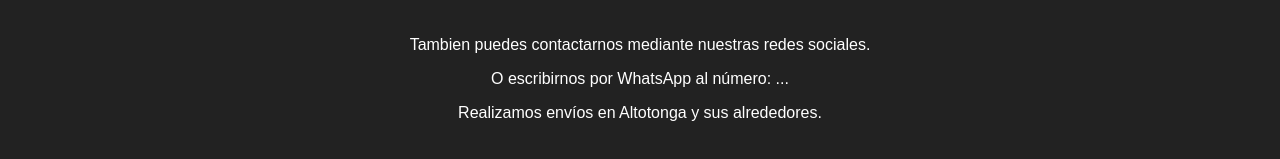
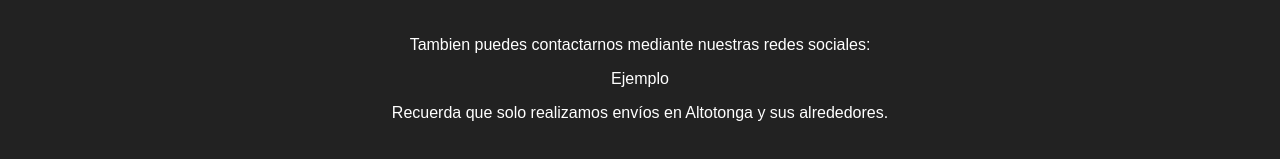
Before and after one commit to Rey7-7/Catalogo_LeonRey, a React (Vite) app: page / in a window 1280 px wide. Shown: the part 770-929 px from the top of the page. Built offline with nearby package versions, Linux system fonts and the light colour scheme; no server answers.

Commit message:
Cambios en footer

```diff
--- a/src/pages/CatalogPage.jsx
+++ b/src/pages/CatalogPage.jsx
@@ -107,9 +107,9 @@ function CatalogPage() {
       </main>
 
       <footer className='footer'>
-        <p>Tambien puedes contactarnos mediante nuestras redes sociales.</p>
-        <p>O escribirnos por WhatsApp al número: ...</p>
-        <p>Realizamos envíos en Altotonga y sus alrededores.</p>
+        <p>Tambien puedes contactarnos mediante nuestras redes sociales: </p>
+        <a>Ejemplo</a>
+        <p>Recuerda que solo realizamos envíos en Altotonga y sus alrededores.</p>
       </footer>
     </div>
   )
```
